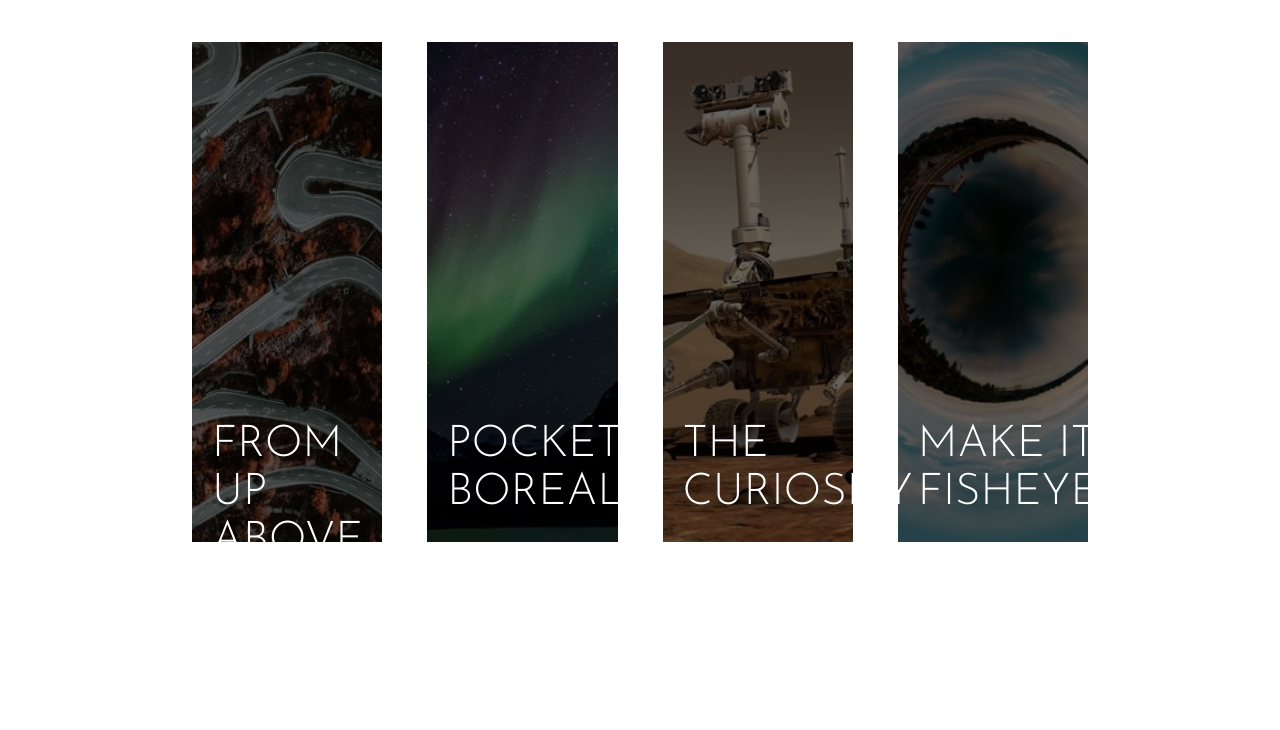
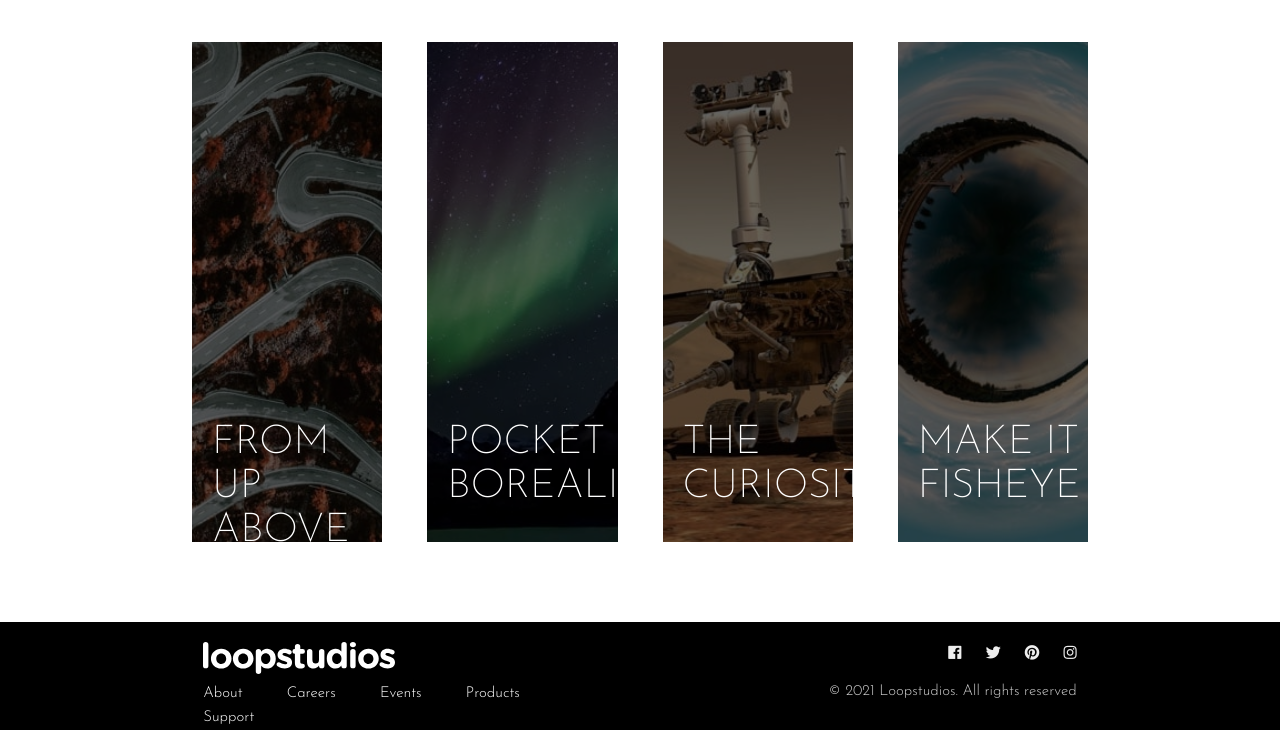
Before and after one commit to georgeburton97/LoopStudios, a plain HTML site: page index.html in a window 1280 px wide. Shown: the part 2108-2838 px from the top of the page. Before the commit the page ends 2722 px from the top, so only its background shows below. Drawn offline with nearby package versions, Linux system fonts and the light colour scheme.

Commit message:
Added footer section

```diff
--- a/index.html
+++ b/index.html
@@ -115,6 +115,41 @@
 
     </section>
   <!-- Footer -->
+      <!-- footer -->
+
+    <section>
+      <footer class="page-footer black darken-4">
+        <div class="container">
+          <div class="row">
+            <div class="col s12 l4">
+              <img src="images/logo.svg" alt="">
+            </div>
+            <div class="col l4 offset-l4 right-align">
+              <a href="#" class="grey-text text-lighten-3"><i class="fab fa-facebook"></i>
+                <a href="#" class="grey-text text-lighten-3"><i class="fab fa-twitter"></i>
+                <a href="#" class="grey-text text-lighten-3"><i class="fab fa-pinterest"></i>
+                <a href="#" class="grey-text text-lighten-3"><i class="fab fa-instagram"></i>
+                </div>
+          </div>
+        </div>
+        <div class="row footer-copyright black darken-4">
+          <div class="container">
+            <div class="col l6 bottom-links left-align">
+              <a class="push" href="">About</a>
+              <a class="push" href="">Careers</a>
+              <a class="push" href="">Events</a>
+              <a class="push" href="">Products</a>
+              <a class="push" href="">Support</a>
+            </div>
+            <div class="col l4 offset-l2 right-align copy">
+              &copy; 2021 Loopstudios. All rights reserved
+            </div>
+          </div>
+        </div>
+      </footer>
+    </section>
+
+
 
   <script src="https://code.jquery.com/jquery-3.3.1.min.js"></script>
   <script src="https://cdnjs.cloudflare.com/ajax/libs/materialize/1.0.0-beta/js/materialize.min.js"></script>
--- a/style.css
+++ b/style.css
@@ -161,7 +161,8 @@
     left: 20px !important;
     display: inline-block;
     font-family: "Josefin Sans", sans-serif;
-    font-weight: 300;
+    font-weight: 200;
+    font-size: 40px;
 }
 
 .grid2 {
@@ -250,18 +251,28 @@
     font-weight: 300;
 }
 
-@media screen and (max-width: 670px) {
-    header {
-        min-height: 500px;
-    }
+footer .row {
+    margin: 0 !important;
+    padding: 0 !important;
+}
 
-    .hidefordesktop {
-        display: block;
-    }
+.bottom-links a {
+}
 
-    .hidefordesktop img {
-        width: 100%;
-    }
+.push {
+    padding-right: 40px;
+    color: #fff;
+    font-family: "Josefin Sans", sans-serif;
+    font-weight: 300;
+}
+
+footer i {
+    padding-left: 20px;
+}
+
+.copy {
+    font-family: "Josefin Sans", sans-serif;
+    font-weight: 300;
 }
 
 @media screen and (max-width: 1828px) {
```
